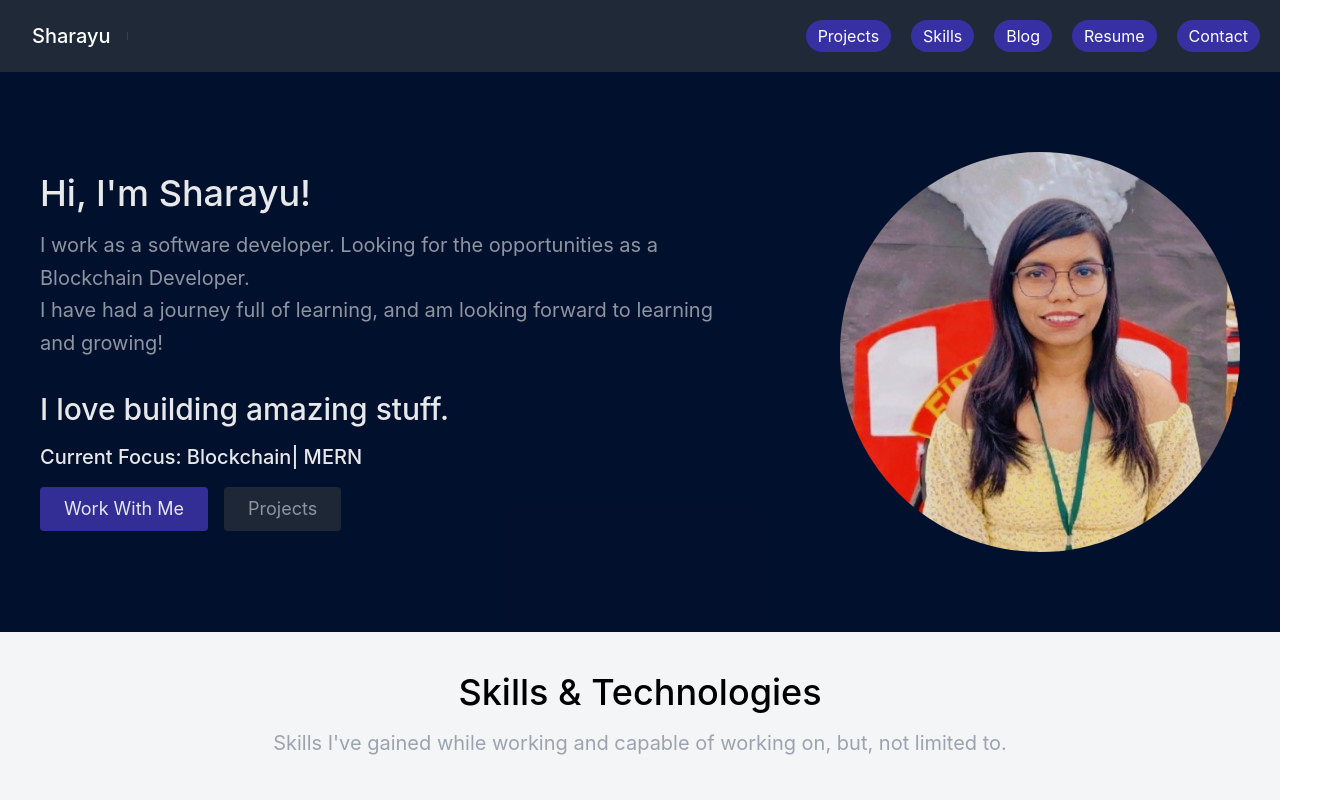
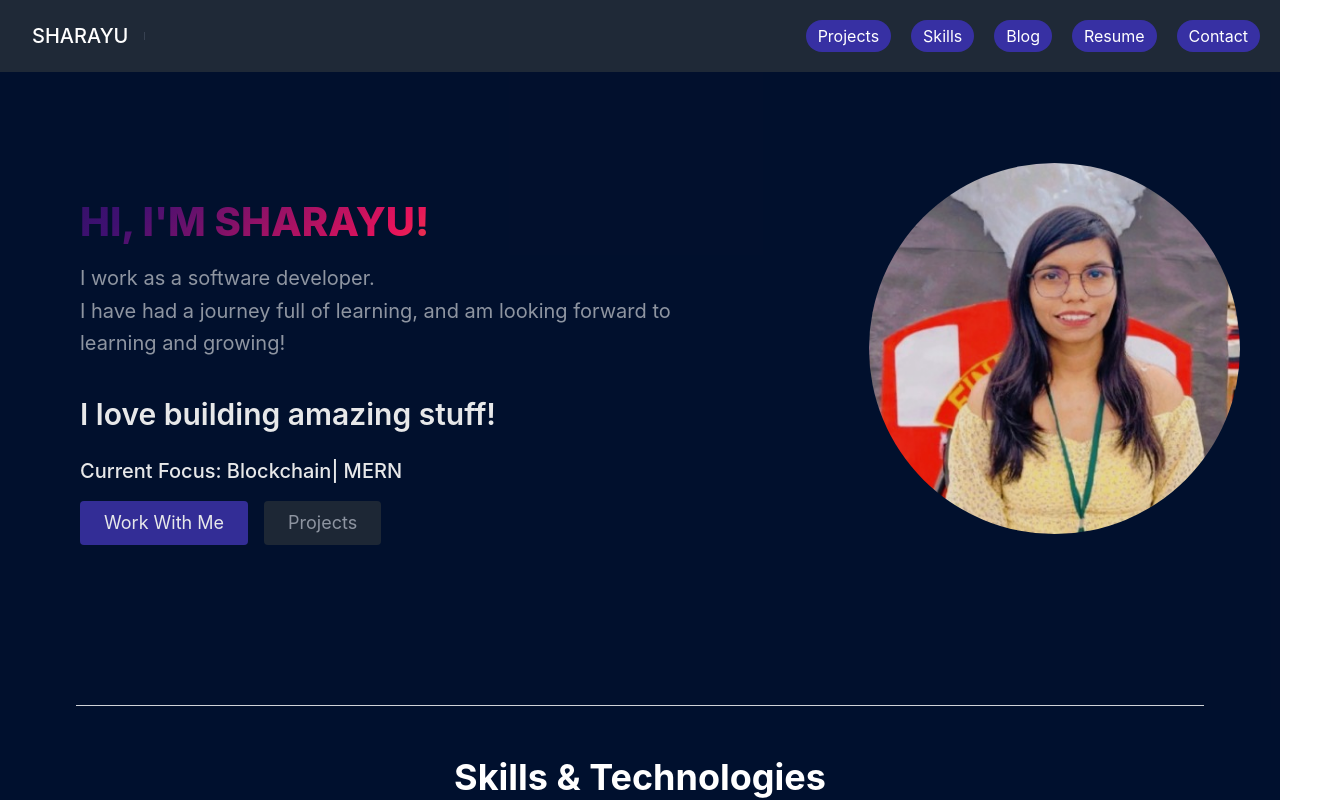
Before and after one commit to quaintrelle7/React-Portfolio, a React (Create React App) app: page / in a window 1280 px wide. Shown: the top 800 px of the page, 1320 px wide, since content can reach past the window. Built offline with nearby package versions, Linux system fonts and the light colour scheme.

Commit message:
improved UI

```diff
--- a/src/components/About.js
+++ b/src/components/About.js
@@ -5,25 +5,29 @@ function About() {
     return (
 
         <section id="about" className="bgEducation">
-            <div className="container mx-auto flex px-10 py-20 md:flex-row flex-col items-center">
-                <div className="lg:flex-grow md:w-2/3 lg:pr-24 md:pr-16 flex flex-col md:items-start md:text-left mb-16 md:mb-0 items-center text-center">
-                    <h1 className="title-font sm:text-4xl text-3xl mb-4 font-medium text-white">
+            <div className="container mx-auto flex px-10 py-20 md:flex-row flex-col items-center mb-20">
+                <div className="lg:flex-grow md:w-2/3 lg:pr-24 md:pr-16 flex flex-col md:items-start md:text-left mb-16 md:mb-0 items-center text-center mt-10 mx-10">
+                    <h1 className="introLine">
                         Hi, I'm Sharayu!
                         <div className="word">
                         </div>
                     </h1>
                     <p className="mb-8 text-xl leading-relaxed">
                         I work as a software developer.
-                        Looking for the opportunities as a Blockchain Developer.
+
                         <br></br>
 
                         I have had a journey full of learning, and am looking forward to learning and growing!
 
                     </p>
-                    <h2 className="title-font sm:text-3xl text-xl mb-4 font-medium text-white">
-                        I love building amazing stuff.
-                    </h2>
-
+                    <h1 className="interest">
+                        <span>I love building amazing stuff!</span>
+                        {/* <div class="message">
+                            <div class="word1">building amazing stuffs.</div>
+                            <div class="word2">reading literature.</div>
+                            <div class="word3">writing experiences.</div>
+                        </div> */}
+                    </h1>
                     <h2 className="title-font sm:text-xl text-xl mb-4 font-medium text-white"> Current Focus: Blockchain| MERN </h2>
 
                     <div className="flex justify-center">
@@ -47,6 +51,7 @@ function About() {
                     />
                 </div>
             </div>
+            <hr className="line"></hr>
         </section>);
 }
 
--- a/src/components/Contact.js
+++ b/src/components/Contact.js
@@ -27,7 +27,7 @@ export default function Contact() {
     // }
     return (
         <section id="contact" className="relative">
-            <div className="container px-5 py-10 mx-auto flex sm:flex-nowrap flex-wrap">
+            <div className="container px-5 py-10 mx-10 flex sm:flex-nowrap flex-wrap">
                 <div className="lg:w-2/3 md:w-1/2 bg-gray-900 rounded-lg overflow-hidden sm:mr-10 p-10 flex items-end justify-start relative">
                     <iframe
                         width="100%"
--- a/src/components/Education.js
+++ b/src/components/Education.js
@@ -3,19 +3,19 @@ import { places } from "../educationData";
 export default function Education() {
     return (
 
-        <section id="Education" className="bgEducation2">
+        <section id="Education" className="bgEducation">
             <div className="container px-5 py-10 mx-auto">
                 <div className="text-center mb-20">
 
-                    <h1 className="sm:text-4xl text-3xl font-medium title-font text-black mb-4">
+                    <h1 className="heading">
                         Education and Experience
                     </h1>
 
                     <div className="w-70 flex flex-wrap  mx-20">
 
                         {places.map((place) => (
-                            <div className="sm:w-1/2  p-10 ">
-                                <div className=" border-white border-2 bg-black h-40 w-30 pt-10 rounded-xl">
+                            <div className="sm:w-1/3  p-10 ">
+                                <div className=" border-white border-2 bg-black h-30 w-25 py-6 rounded-xl">
                                     <h1 className="text-white text-xl">{place.title}</h1>
                                     <h1 className="text-gray-300 text-lg" >{place.years}</h1>
                                     <h1 className="text-white text-xl">{place.work}</h1>
@@ -26,6 +26,8 @@ export default function Education() {
                     </div>
                 </div>
             </div>
+        <hr className="line"></hr>
+
         </section>
     );
 }
--- a/src/components/Navbar.js
+++ b/src/components/Navbar.js
@@ -4,7 +4,7 @@ export default function Navbar() {
             <div className="container mx-auto flex flex-wrap p-5 flex-col md:flex-row items-center">
                 <a className="title-font font-medium text-white mb-4 md:mb-0">
                     <a href="#about" className="ml-3 text-xl">
-                        Sharayu
+                        SHARAYU
                     </a>
                 </a>
                 <nav className="md:mr-auto md:ml-4 md:py-1 md:pl-4 md:border-l md:border-gray-700	flex flex-wrap items-center text-base justify-center">
--- a/src/components/Projects.js
+++ b/src/components/Projects.js
@@ -7,7 +7,7 @@ export default function Projects() {
         <section id="projects" className="bgSkills">
             <div className="container px-5 py-10 mx-auto text-center lg:px-40 ">
                 <div className="flex flex-col w-full mb-20">
-                    <h1 className="sm:text-4xl text-3xl font-medium title-font mb-4 text-black">
+                    <h1 className="heading">
                         Apps I've Built
                     </h1>
                     <p className="paraText">
@@ -47,6 +47,8 @@ export default function Projects() {
                     ))}
                 </div>
             </div>
+        <hr className="line"></hr>
+
         </section>
 
 
--- a/src/components/Skills.js
+++ b/src/components/Skills.js
@@ -7,7 +7,7 @@ export default function Skills() {
         <section id="skills" className="bgSkills" >
             <div className="flex-wrap container px-5 py-10 mx-auto">
                 <div className="text-center mb-20">
-                    <h1 className="sm:text-4xl text-3xl font-medium title-font text-black mb-4">
+                    <h1 className="heading">
                         Skills &amp; Technologies
                     </h1>
                     <p className="paraText">
@@ -34,5 +34,7 @@ export default function Skills() {
                     ))}
                 </div>
             </div>
+        <hr className="line"></hr>
+
         </section >);
 }
--- a/src/index.css
+++ b/src/index.css
@@ -25,7 +25,7 @@ code {
   /* background: rgb(48,55,163);
   background: linear-gradient(180deg, rgba(48,55,163,1)1%, rgba(9,0,11,1) 100%); */
   /* background-image: linear-gradient(to right top, #0b449b, #402b69, #3b1a3d, #25101d, #000000); */
-  background-color: #f4f5f7;
+    background-color: #00102e;
 }
 
 .skillGrid{
@@ -68,6 +68,8 @@ code {
     background-color: #00102e;
     opacity: .9;
     transition: background .3s,border-radius .3s,opacity .3s;
+    height: 100%;
+    width: 100%;
 }
 .bgEducation2{
   background-color: white;
@@ -80,11 +82,65 @@ position: content;
 text-align: center;
 padding-top: 2.5rem;
 border-radius: 5%;
-
-
 }
 
+.line{
+   /* color: '#000000';
+    background-color: '#000000';
+    height: 0.5px; */
+    left: 0;
+    margin-left: 76px;
+    width: calc(100% - 76px - 76px);
+    min-width: initial;
+    height: 5px;
+}
 
+.heading{
+
+  font-size: 36px;
+  font-weight: 700;
+  color: white;
+  font-family:-apple-system, BlinkMacSystemFont, 'Segoe UI', 'Roboto', 'Oxygen', 'Ubuntu', 'Cantarell', 'Fira Sans', 'Droid Sans', 'Helvetica Neue', sans-serif;
+}
+
+.introLine{
+    font-family:-apple-system, BlinkMacSystemFont, 'Segoe UI', 'Roboto', 'Oxygen', 'Ubuntu', 'Cantarell', 'Fira Sans', 'Droid Sans', 'Helvetica Neue', sans-serif;
+font-weight: 800;
+  text-transform: uppercase;
+  background-image: linear-gradient(
+    -225deg,
+    #231557 0%,
+    #44107a 29%,
+    #ff1361 67%,
+    #fff800 100%
+  );
+  background-size: auto auto;
+  background-clip: border-box;
+  background-size: 200% auto;
+  color: #fff;
+  background-clip: text;
+  text-fill-color: transparent;
+  -webkit-background-clip: text;
+  -webkit-text-fill-color: transparent;
+  animation: textclip 2s linear infinite;
+  display: inline-block;
+      font-size: 40px;
+      margin-bottom: 10px;
+}
+
+@keyframes textclip {
+  to {
+    background-position: 200% center;
+  }
+}
+
+.interest{
+  font-size: 30px;
+  color: white;
+  font-weight: 600;
+  margin-bottom: 20px;
+  font-family:-apple-system, BlinkMacSystemFont, 'Segoe UI', 'Roboto', 'Oxygen', 'Ubuntu', 'Cantarell', 'Fira Sans', 'Droid Sans', 'Helvetica Neue', sans-serif;
+}
 @tailwind base;
 @tailwind components;
 @tailwind utilities;
```
Also changed, not shown: 1 other file (tests, documents, lock files or other folders).
